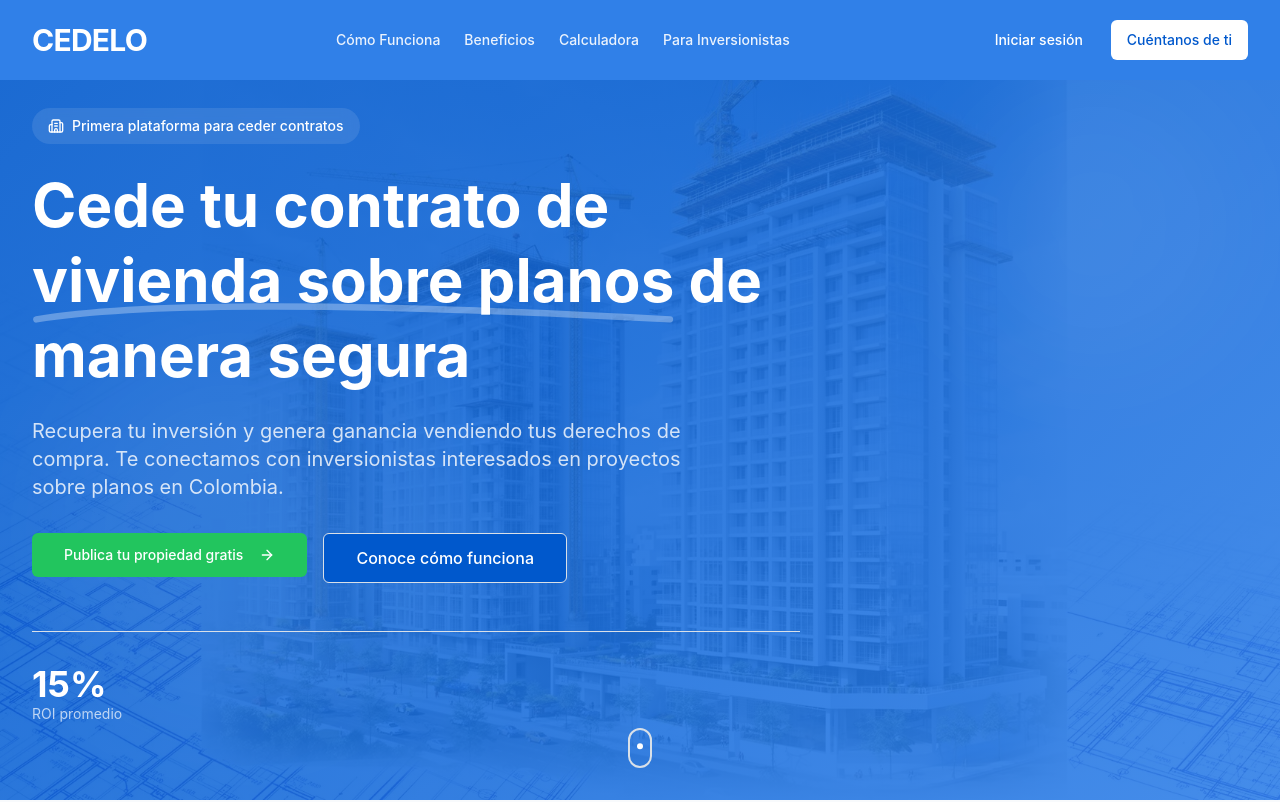
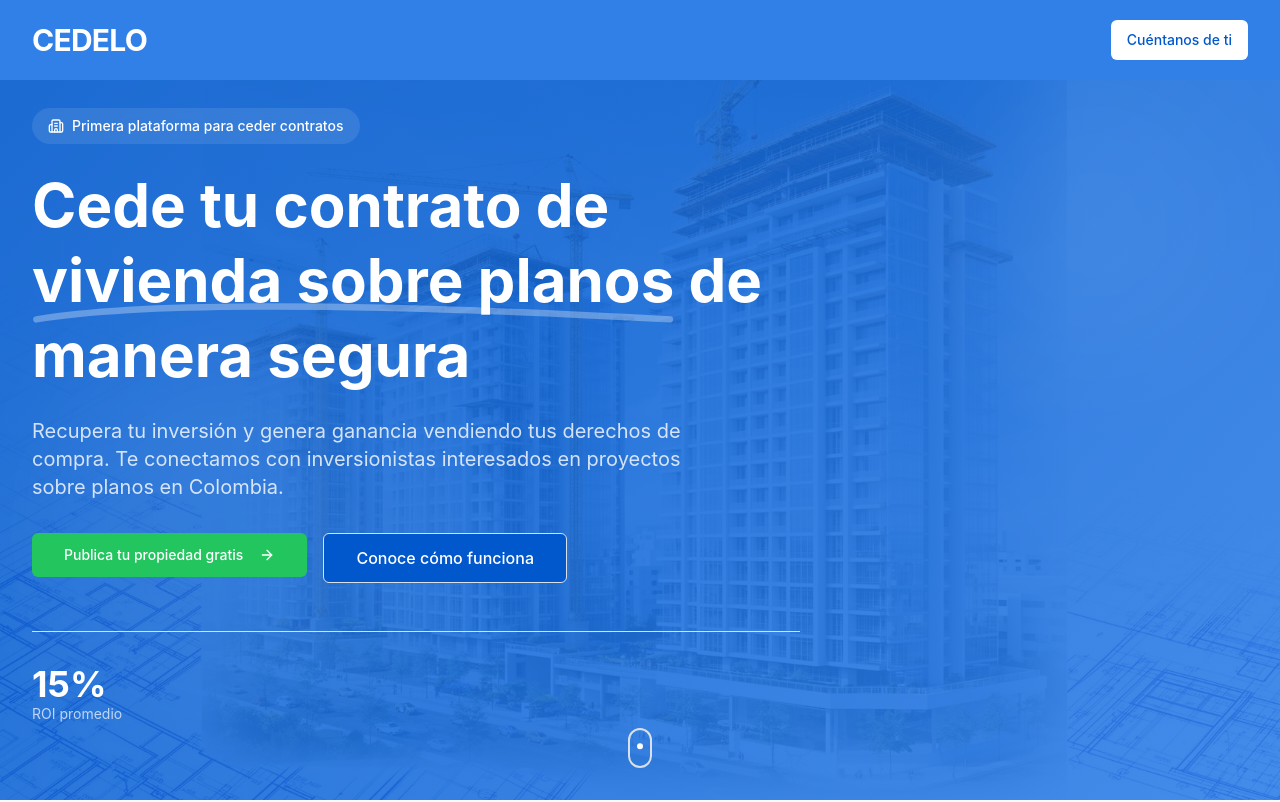
Before and after one commit to alejoguerrero5/cedelo, a Next.js app: page / in a window 1280 px wide. Shown: the top 802 px of the page. Built offline with nearby package versions, Linux system fonts and the light colour scheme.

Commit message:
hide menu for mvp

```diff
--- a/components/common/Navbar.tsx
+++ b/components/common/Navbar.tsx
@@ -13,7 +13,7 @@ const Navbar = () => {
   const [isScrolled, setIsScrolled] = useState(false);
   const [isMobileMenuOpen, setIsMobileMenuOpen] = useState(false);
 
-  const hideForMVP = false;
+  const hideForMVP = true;
   const shouldHideMenu = pathname === "/landing" || pathname === "/propiedades";
 
   const showButton = () => {
```
